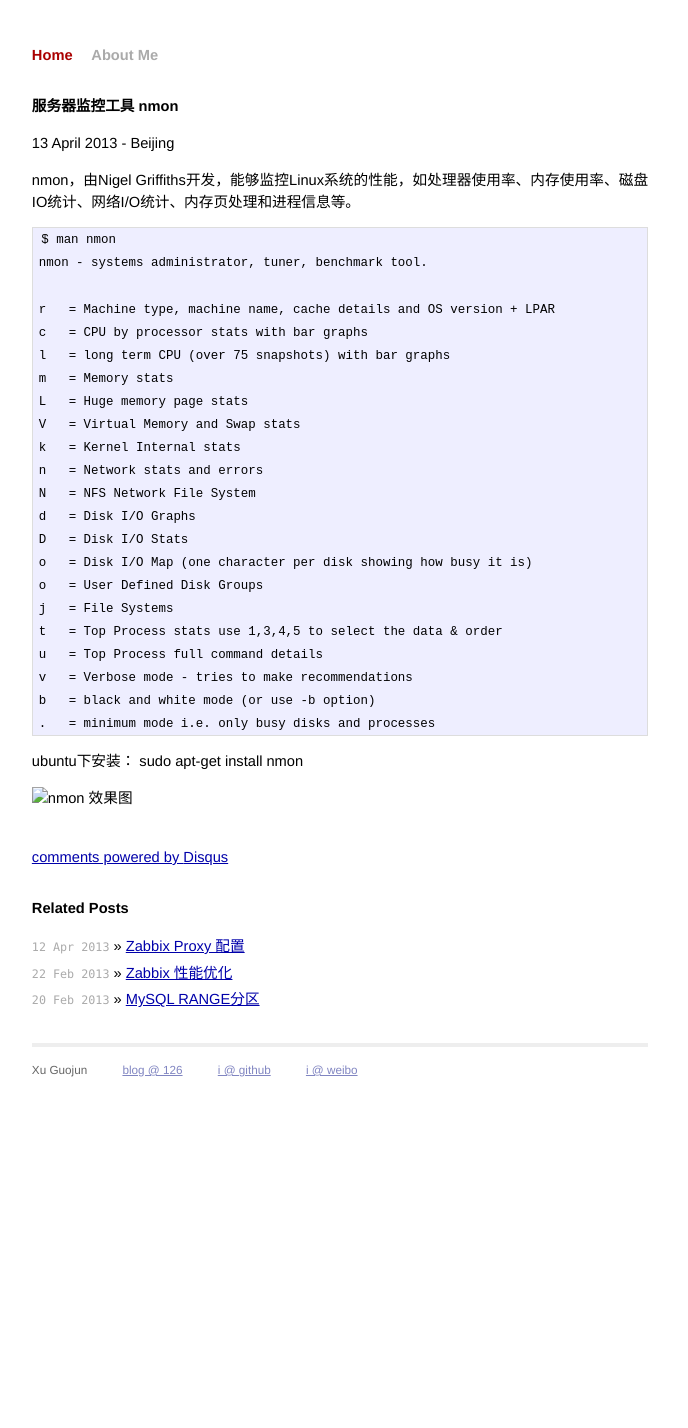
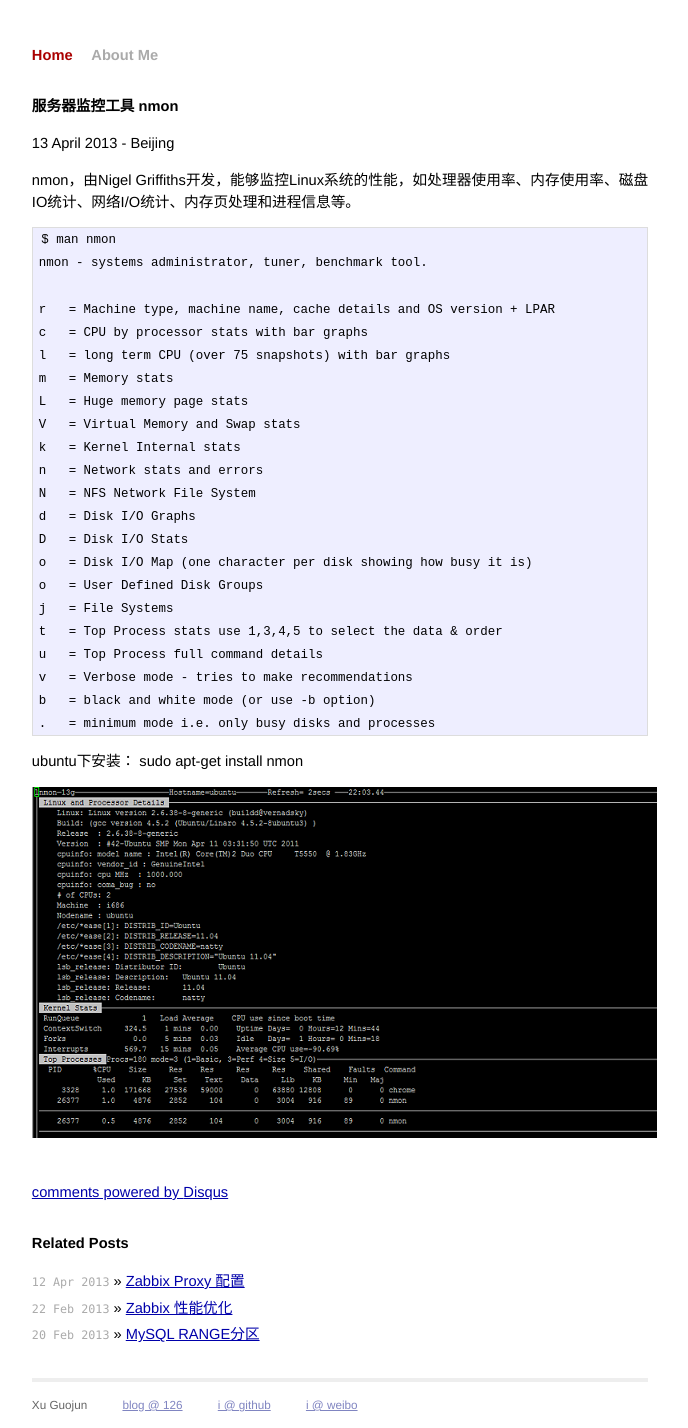
Before and after one commit to qinguan/qinguan.github.com, a Jekyll site: the page built from _posts/2013-04-13-NMON.md, in a window 1280 px wide. Shown: the whole page, without its empty margins (300-988 px from the left). Built offline with Jekyll 4.4.1, drawn with Linux system fonts in a browser that asks for light colours; Markdown is read by kramdown in place of the engine named in the settings; comment, search, counter and statistics services are not loaded; before the commit the page ends 1093 px from its top, so only the background shows below that.

Commit message:
update pic link

```diff
--- a/_posts/2013-04-13-NMON.md
+++ b/_posts/2013-04-13-NMON.md
@@ -36,4 +36,4 @@
 ubuntu下安装：
 	sudo apt-get install nmon
 
-![nmon 效果图](../pic/2013_04_13_nmon.png)
+![nmon 效果图](http://qinguan.github.io/pic/2013_04_13_nmon.png)
```
